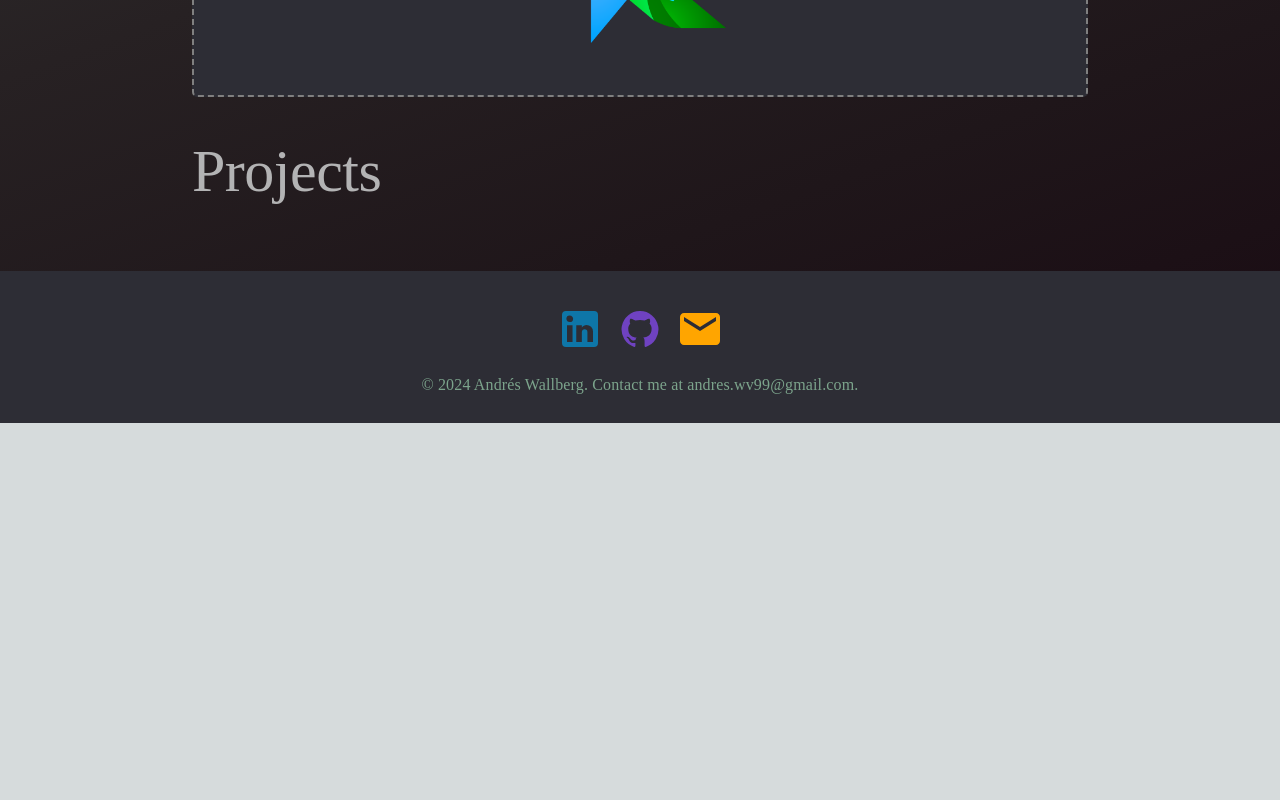
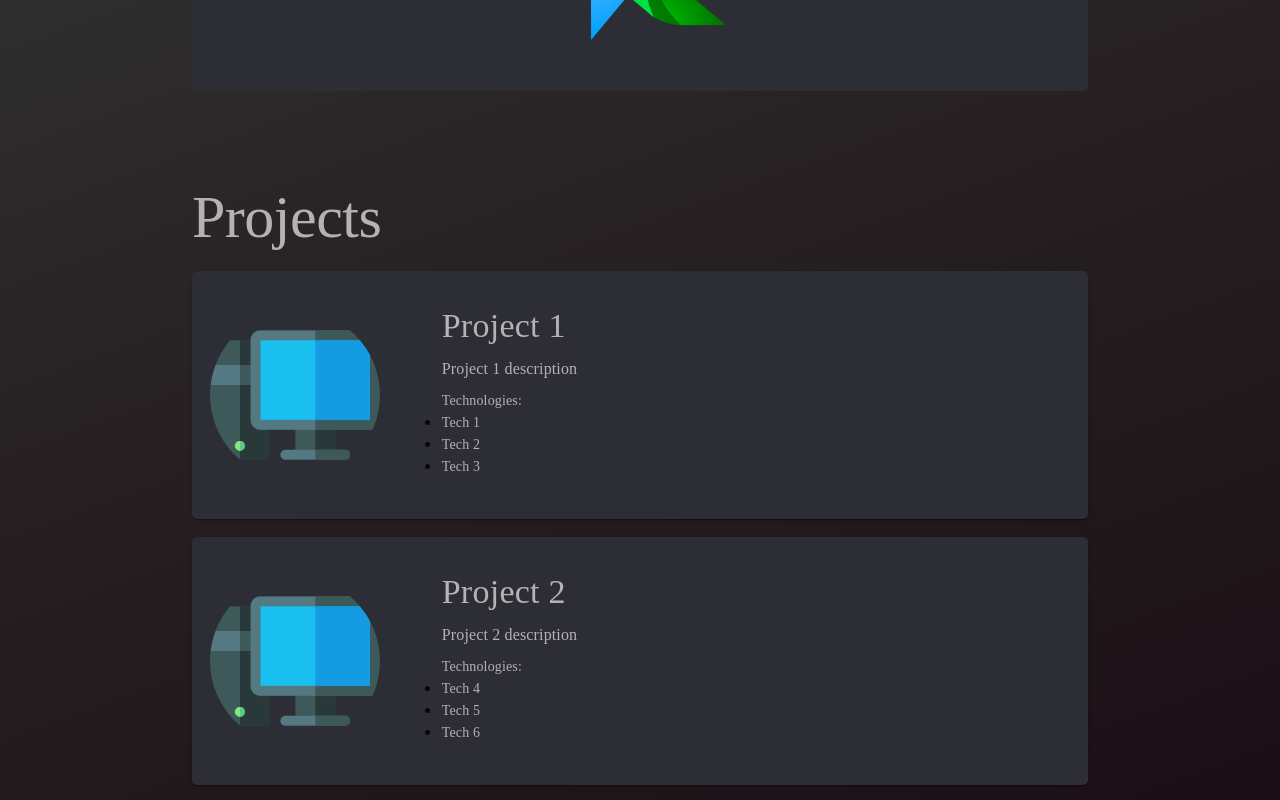
Before and after one commit to AndresWV/Portafolio, a Next.js app in the folder front/: page / in a window 1280 px wide. Shown: the part 1540-2340 px from the top of the page. Before the commit the page ends 1963 px from the top, so only its background shows below. Built offline with nearby package versions, Linux system fonts and the light colour scheme.

Commit message:
first design for project card

```diff
--- a/front/app/components/Projects.tsx
+++ b/front/app/components/Projects.tsx
@@ -1,13 +1,80 @@
+import React from 'react';
 import Grid from '@mui/material/Grid';
 import Typography from '@mui/material/Typography';
+import { Card, CardContent, CardMedia } from '@mui/material';
 
 export default function Projects() {
+  const projects = [
+    {
+      img: '/assets/img/icoProjects.jpg',
+      title: 'Project 1',
+      description: 'Project 1 description',
+      technologies: ['Tech 1', 'Tech 2', 'Tech 3']
+    },
+    {
+      img: '/assets/img/icoProjects.jpg',
+      title: 'Project 2',
+      description: 'Project 2 description',
+      technologies: ['Tech 4', 'Tech 5', 'Tech 6']
+    },
+    // Agrega más proyectos según sea necesario
+  ];
 
-    return (
-        <Grid id="projects" container sx={{ paddingX: '15%', marginTop: '3%' }}>
-          <Grid xs={12} sx={{ display: 'flex' }}>
-            <Typography variant='h2' sx={{ color: '#b3b3b4', fontFamily: 'IBM Plex Mono' }}>Projects</Typography>
-          </Grid>
+  return (
+    <Grid id="projects" container sx={{ paddingX: '15%', marginTop: '7%' }}>
+      <Grid xs={12} sx={{ display: 'flex' }}>
+        <Typography variant='h2' sx={{ color: '#b3b3b4', fontFamily: 'IBM Plex Mono' }}>Projects</Typography>
+      </Grid>
+      {projects.map((project, index) => (
+        <Grid key={index} xs={12} sx={{ display: 'flex', marginTop: '2%', justifyContent: 'center' }}>
+          <Card sx={{
+            justifyContent: 'center',
+            alignItems: 'center',
+            paddingY: '2%',
+            paddingX: '2%',
+            backgroundColor: '#2D2D35',
+            borderRadius: '5px',
+            maxWidth: '100%',
+            width: '100%',
+            display: 'flex',
+            flexDirection: { xs: 'column', sm: 'row' },
+          }}>
+            <CardMedia
+              component="img"
+              height="auto"
+              image={project.img}
+              alt={project.title}
+              sx={{
+                width: '170px',
+                flex: 'none',
+                marginRight: { xs: 0, sm: '20px' },
+                borderRadius: '50%'
+              }}
+            />
+
+            <CardContent sx={{ flex: '1', marginLeft:'3%' }}>
+              <Typography variant="h4" sx={{ color: '#b3b3b4', fontFamily: 'IBM Plex Mono', marginBottom: '10px' }}>
+                {project.title}
+              </Typography>
+              <Typography variant="body1" sx={{ color: '#b3b3b4', fontFamily: 'IBM Plex Mono', marginBottom: '10px' }}>
+                {project.description}
+              </Typography>
+              <Typography variant="body2" sx={{ color: '#b3b3b4', fontFamily: 'IBM Plex Mono', marginTop: '10px' }}>
+                Technologies:
+              </Typography>
+              <ul>
+                {project.technologies.map((tech, index) => (
+                  <li key={index}>
+                    <Typography variant="body2" sx={{ color: '#b3b3b4', fontFamily: 'IBM Plex Mono' }}>
+                      {tech}
+                    </Typography>
+                  </li>
+                ))}
+              </ul>
+            </CardContent>
+          </Card>
         </Grid>
-      );
+      ))}
+    </Grid>
+  );
 }
--- a/front/app/components/Skills.tsx
+++ b/front/app/components/Skills.tsx
@@ -34,20 +34,20 @@ export default function Skills() {
     },
   ];
   return (
-    <Grid id="skills" container sx={{ paddingX: '15%', marginTop: '5%' }}>
+    <Grid id="skills" container sx={{ paddingX: '15%', marginTop: '7%' }}>
       <Grid xs={12} sx={{ display: 'flex' }}>
         <Typography variant='h2' sx={{ color: '#b3b3b4', fontFamily: 'IBM Plex Mono' }}>Data Skills</Typography>
       </Grid>
       <Grid container xs={12}
         sx={{
-          marginTop: '5%',
+          marginTop: '2%',
           justifyContent: 'center',
           alignItems: 'center',
           paddingY: '5%',
           paddingX: '7%',
           backgroundColor: '#2D2D35',
           borderRadius: '5px',
-          border: '2px dashed gray',
+          border: '2px gray',
         }}
       >
         {technologys.map((tech, index) => (
```
Also changed, not shown: front/public/assets/img/icoProjects.jpg (added).
